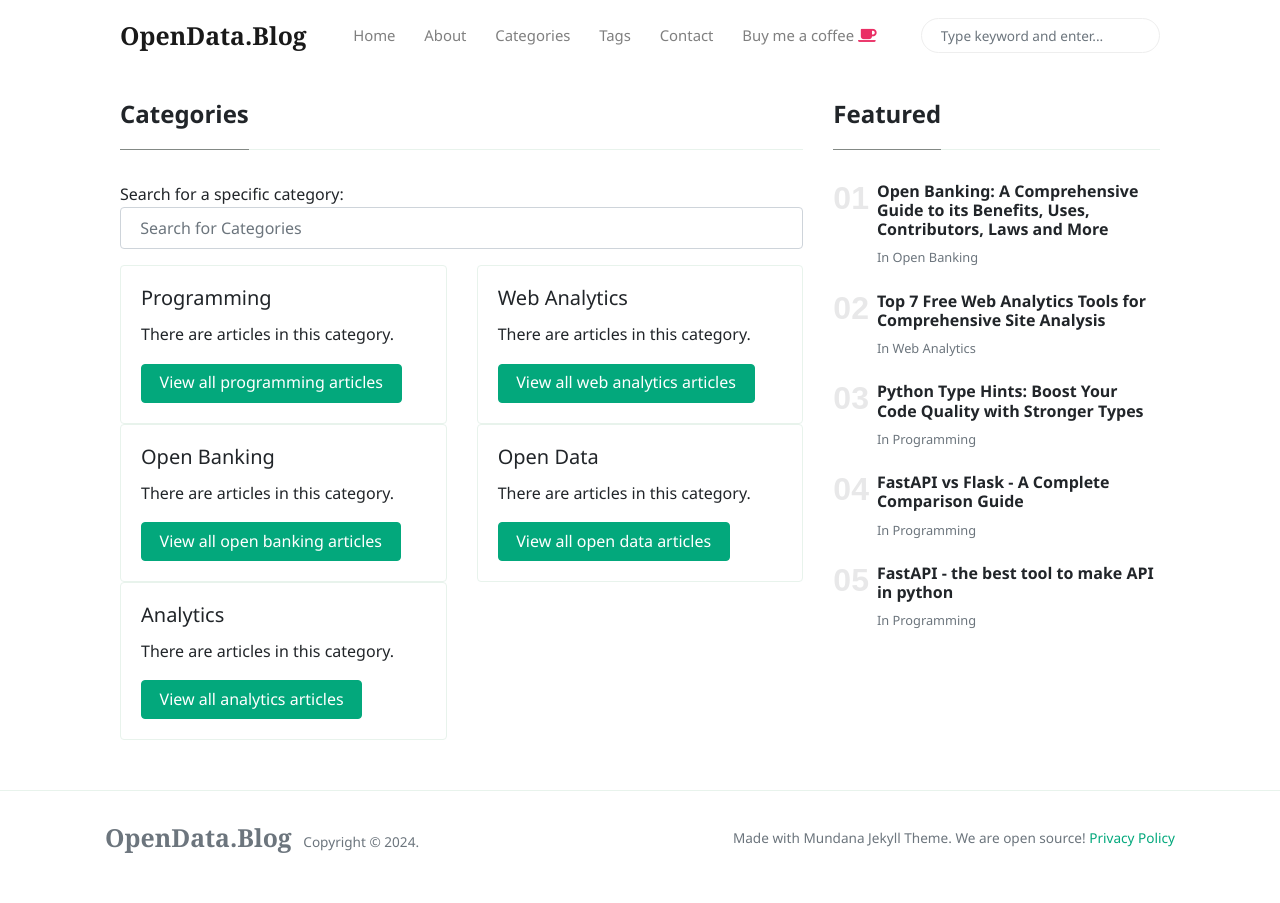
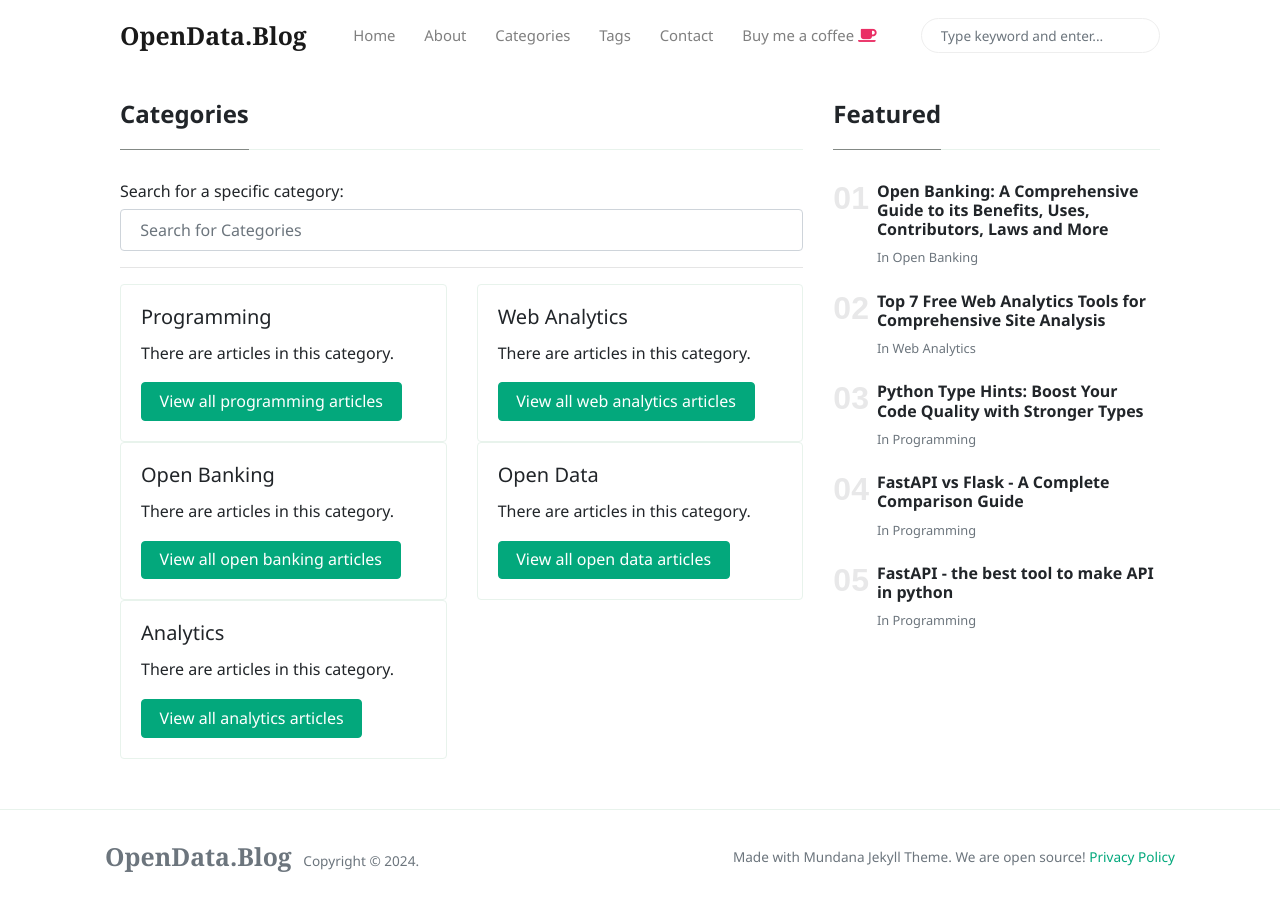
Before and after one commit to victorjohnsonk/victorjohnsonblog.github.io, a Jekyll site: the page built from _pages/categories.html, in a window 1280 px wide. Built offline with Jekyll 4.4.1, drawn with Linux system fonts in a browser that asks for light colours; nearby versions of some CDN libraries.

Commit message:
Update categories.html

```diff
--- a/_pages/categories.html
+++ b/_pages/categories.html
@@ -10,8 +10,9 @@
 	<div class="row justify-content-center">
 		 <div class="col-md-8">
     <h4 class="font-weight-bold spanborder"><span>{{ page.title }}</span></h4>
-			 <span>Search for a specific category: </span>
+			 <h6>Search for a specific category: </h6>
 	<input type="text" id="filterInput" class="form-control mb-3" placeholder="Search for Categories">
+			 <hr>
     <div class="row">
         {% for category in site.categories %}
         <div class="col-sm-6 item" id="{{ category[0] | downcase }}">
```
